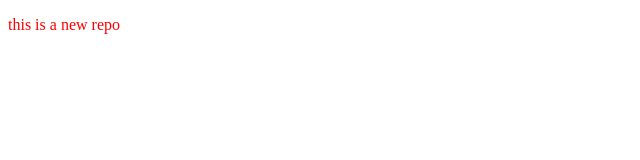
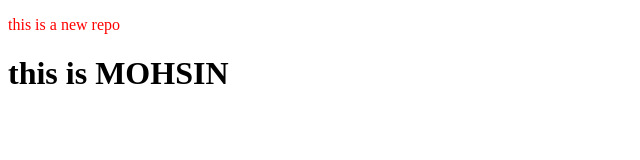
Before and after one commit to mohsiinnn/newfolder, a plain HTML site: page index.html in a window 1280 px wide. Shown: the whole page, without its empty margins (0-640 px from the left). Drawn offline with Linux system fonts and the light colour scheme.

Commit message:
check kiya hai

```diff
--- a/index.html
+++ b/index.html
@@ -8,5 +8,6 @@
 </head>
 <body>
     <p>this is a new repo</p>
+    <h1>this is MOHSIN</h1>
 </body>
 </html>
```
